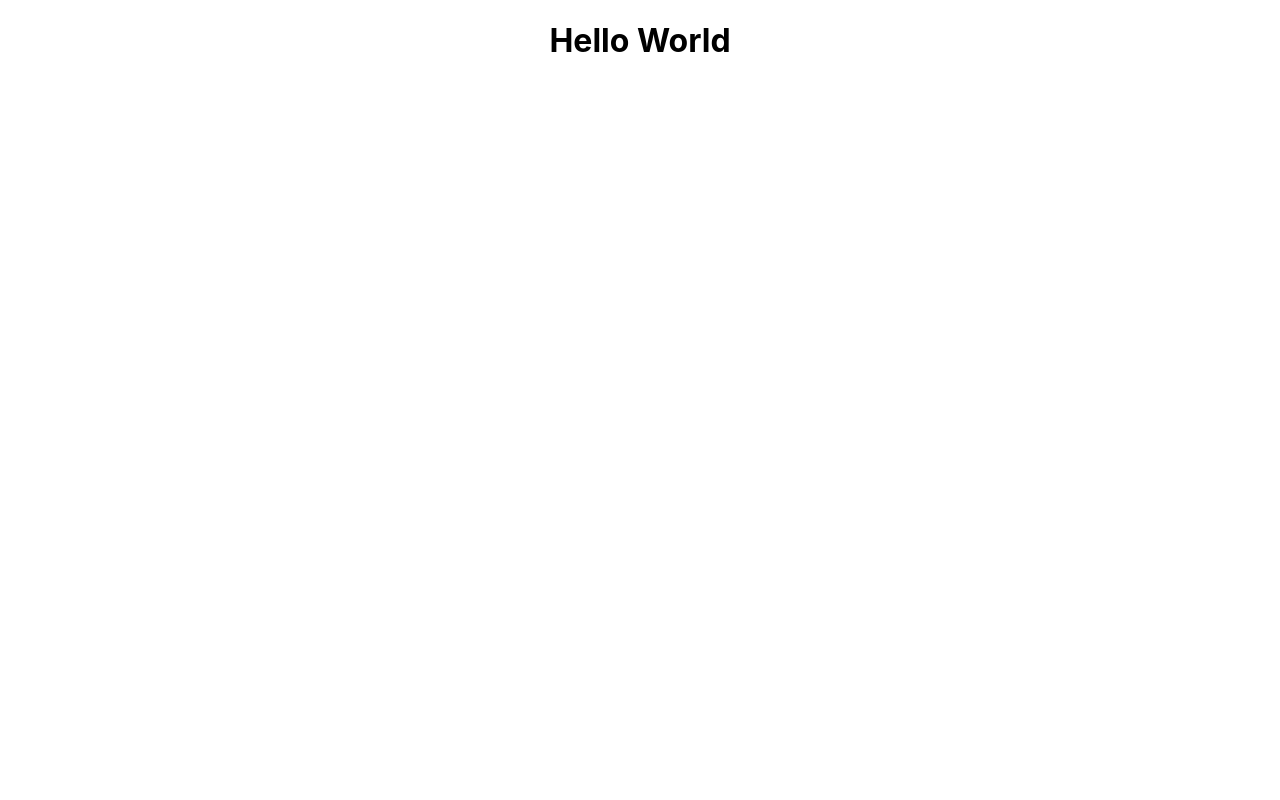
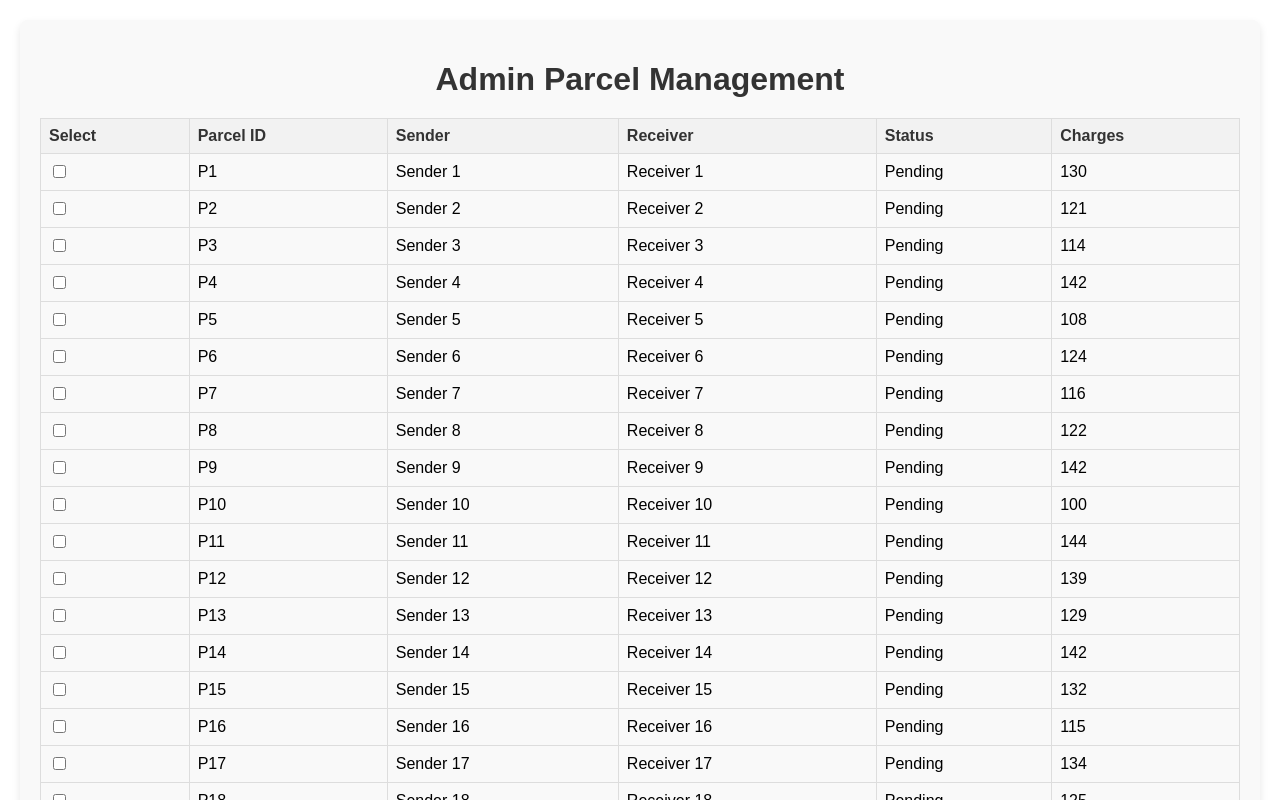
Before and after one commit to Abdullah-1796/Information-System-for-Smart-Delivery, a React (Create React App) app in the folder frontend/: page / in a window 1280 px wide. Shown: the top 800 px of the page. Built offline with nearby package versions, Linux system fonts and the light colour scheme.

Commit message:
Admin Parcel Management

```diff
--- /dev/null
+++ b/frontend/src/AdminParcelManagement.js
@@ -0,0 +1,92 @@
+import React, { useState, useEffect } from 'react';
+import './App.css'; // Import the CSS file
+
+const AdminParcelManagement = () => {
+  const [parcels, setParcels] = useState([]); // State to hold parcel data
+  const [selectedParcels, setSelectedParcels] = useState([]); // State to hold selected parcels for delivery boxes
+
+  useEffect(() => {
+    // Populate with dummy data for now
+    const dummyParcels = Array.from({ length: 100 }, (_, index) => ({
+      id: `P${index + 1}`,
+      sender: `Sender ${index + 1}`,
+      receiver: `Receiver ${index + 1}`,
+      status: 'Pending',
+      city: "Lahore",
+      Province:"Punjab",
+      charges: Math.floor(Math.random() * (150 - 100 + 1)) + 100,
+    }));
+    setParcels(dummyParcels);
+  }, []);
+
+  const handleSelectParcel = (parcelId) => {
+    setSelectedParcels((prevSelected) => {
+      if (prevSelected.includes(parcelId)) {
+        return prevSelected.filter((id) => id !== parcelId);
+      } else {
+        return [...prevSelected, parcelId];
+      }
+    });
+  };
+
+  const handleAssignToDeliveryBox = async () => {
+    try {
+      // Simulate API call
+      alert(`Parcels assigned to delivery boxes: ${selectedParcels.join(', ')}`);
+      setSelectedParcels([]); // Clear the selection
+    } catch (error) {
+      console.error('Error assigning parcels:', error);
+    }
+  };
+
+  return (
+    <div className="admin-parcel-management">
+      <h1 className="title">Admin Parcel Management</h1>
+
+      <table className="parcel-table">
+        <thead>
+          <tr>
+            <th>Select</th>
+            <th>Parcel ID</th>
+            <th>Sender</th>
+            <th>Receiver</th>
+            <th>Status</th>
+            <th>Charges</th>
+          </tr>
+        </thead>
+        <tbody>
+          {parcels.map((parcel) => (
+            <tr
+              key={parcel.id}
+              className={selectedParcels.includes(parcel.id) ? 'selected-row' : ''}
+              onClick={() => handleSelectParcel(parcel.id)}
+            >
+              <td>
+                <input
+                  type="checkbox"
+                  checked={selectedParcels.includes(parcel.id)}
+                  readOnly
+                />
+              </td>
+              <td>{parcel.id}</td>
+              <td>{parcel.sender}</td>
+              <td>{parcel.receiver}</td>
+              <td>{parcel.status}</td>
+              <td>{parcel.charges}</td>
+            </tr>
+          ))}
+        </tbody>
+      </table>
+
+      <button
+        className="assign-button"
+        onClick={handleAssignToDeliveryBox}
+        disabled={selectedParcels.length === 0}
+      >
+        Assign to Delivery Box
+      </button>
+    </div>
+  );
+};
+
+export default AdminParcelManagement;
--- a/frontend/src/App.css
+++ b/frontend/src/App.css
@@ -27,6 +27,80 @@
 .App-link {
   color: #61dafb;
 }
+/* AdminParcelManagement.css */
+
+.admin-parcel-management {
+  font-family: Arial, sans-serif;
+  margin: 20px;
+  padding: 20px;
+  background-color: #f9f9f9;
+  border-radius: 8px;
+  box-shadow: 0 4px 8px rgba(0, 0, 0, 0.1);
+}
+
+.title {
+  text-align: center;
+  color: #333;
+  margin-bottom: 20px;
+}
+
+.parcel-table {
+  width: 100%;
+  border-collapse: collapse;
+  margin-bottom: 20px;
+}
+
+.parcel-table th, .parcel-table td {
+  border: 1px solid #ddd;
+  padding: 8px;
+  text-align: left;
+}
+
+.parcel-table th {
+  background-color: #f2f2f2;
+  color: #333;
+}
+
+.parcel-table tr:nth-child(even) {
+  background-color: #f9f9f9;
+}
+
+.parcel-table tr:hover {
+  background-color: #f1f1f1;
+}
+
+.assign-button {
+  display: block;
+  width: 200px;
+  margin: 0 auto;
+  padding: 10px 20px;
+  background-color: #4caf50;
+  color: white;
+  border: none;
+  border-radius: 5px;
+  cursor: pointer;
+  font-size: 16px;
+}
+/* Highlight selected rows */
+.selected-row {
+  background-color: #e0f7fa;
+  cursor: pointer;
+}
+
+/* Add hover effect for rows */
+.parcel-table tr:hover {
+  background-color: #f1f1f1;
+  cursor: pointer;
+}
+
+.assign-button:disabled {
+  background-color: #ccc;
+  cursor: not-allowed;
+}
+
+.assign-button:hover:not(:disabled) {
+  background-color: #45a049;
+}
 
 @keyframes App-logo-spin {
   from {
--- a/frontend/src/App.js
+++ b/frontend/src/App.js
@@ -1,9 +1,11 @@
+import AdminParcelManagement from './AdminParcelManagement';
 import './App.css';
 
 function App() {
 	return (
 		<div className="App">
-			<h1>Hello World</h1>
+			{/* <h1>Hello World</h1> */}
+			<AdminParcelManagement/>
 		</div>
 	);
 }
```
Also changed, not shown: 1 other file (tests, documents, lock files or other folders).
